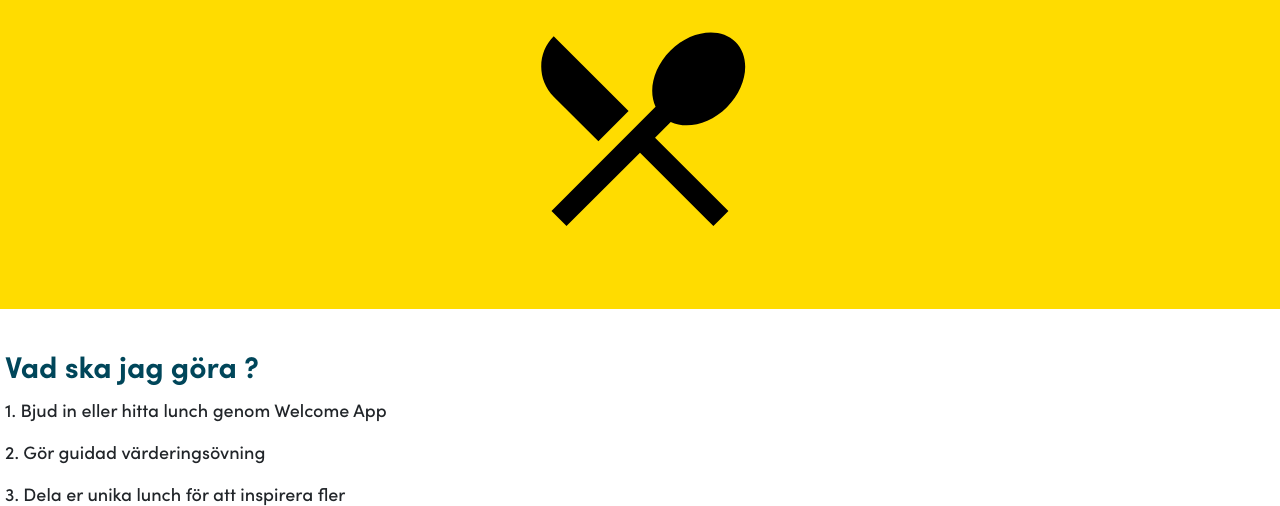
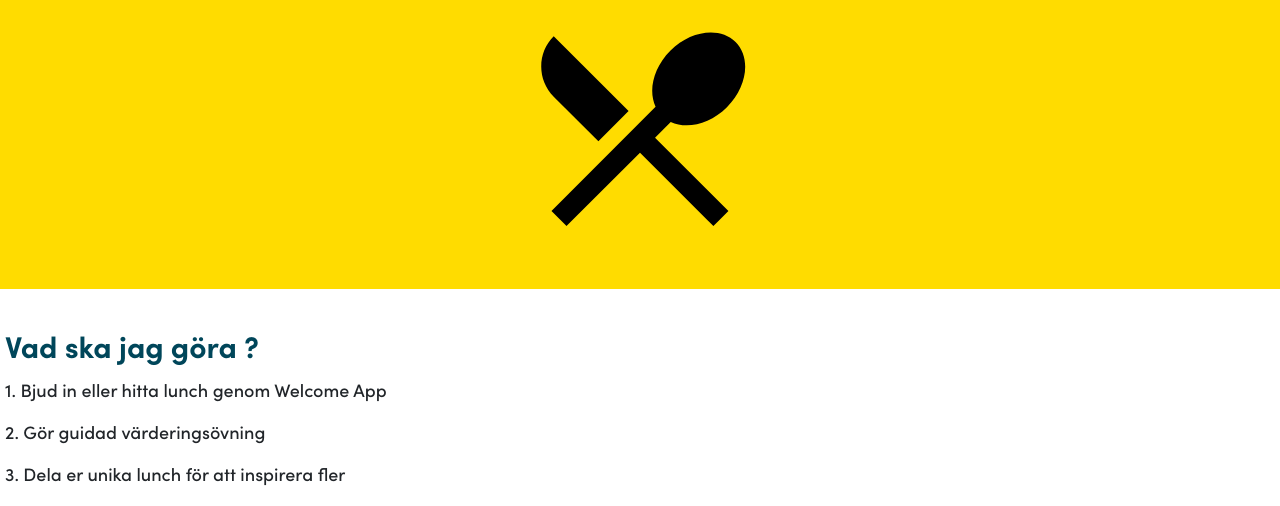
Before and after one commit to s6mon/s6mon.github.io, a PHP site: page / in a window 1280 px wide. Shown: the part 1304-1810 px from the top of the page. Run offline with PHP 8.4, Linux system fonts and the light colour scheme; some libraries are stand-ins or nearby versions.

Commit message:
navigation

```diff
--- a/css/index.css
+++ b/css/index.css
@@ -116,7 +116,6 @@ h4 {font-family: SofiaBold};
 /* -----END numbers part----- */
 #numbersPage {
     background: #ffdc00;
-    padding-bottom: 54px;
 }
 
 #pngContainer {
--- a/index.html
+++ b/index.html
@@ -80,7 +80,8 @@
         </div>
     </div>
 
-    <div id="stepsPFake" style="width:100%; height:34px; background-color:white"></div>
+    <div id="stepsPFake" style="width:100%; height:34px; background-color: #ffdc00"></div>
+    <div style="width:100%; height:34px; background-color:white"></div>
 
     <div id="stepsP">
         <h2 style="color:#00465A; font-family: SofiaBold">Vad ska jag göra ?</h2>
```
